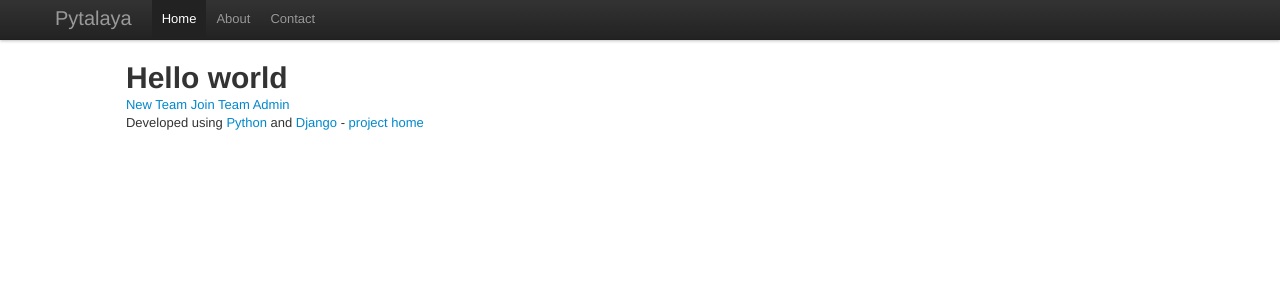
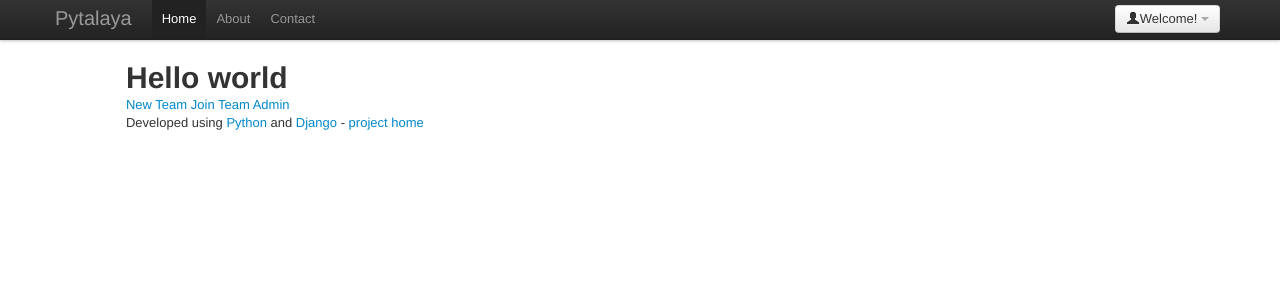
Before and after one commit to fisadev/pytalaya, a Django app: page / in a window 1280 px wide. Shown: the top 300 px of the page. Run offline with Django 3.2, Linux system fonts and the light colour scheme; parts of the project's set-up code (start-up, migrations or seed data) failed here and were passed over; some libraries are stand-ins or nearby versions.

Commit message:
Simple profile dropdown on top right corner

```diff
--- a/pytalaya/app/templates/base.html
+++ b/pytalaya/app/templates/base.html
@@ -40,6 +40,31 @@
             <span class="icon-bar"></span>
           </a>
           <a class="brand" href="/">Pytalaya</a>
+          {% if user.is_authenticated %}
+              <div class="btn-group pull-right">
+                <a class="btn dropdown-toggle" data-toggle="dropdown" href="#">
+                  <i class="icon-user"></i>{{ user.username }}
+                  <span class="caret"></span>
+                </a>
+                <ul class="dropdown-menu">
+                  <li><a href="/account_settings">Account settings</a></li>
+                  <li class="divider"></li>
+                  <li><a href="/logout">Sign Out</a></li>
+                </ul>
+              </div>
+          {% else %}
+              <div class="btn-group pull-right">
+                <a class="btn dropdown-toggle" data-toggle="dropdown" href="#">
+                  <i class="icon-user"></i>Welcome!
+                  <span class="caret"></span>
+                </a>
+                <ul class="dropdown-menu">
+                  <li><a href="/login">Sign In</a></li>
+                  <li class="divider"></li>
+                  <li><a href="/register">Create Account</a></li>
+                </ul>
+              </div>
+          {% endif %}
           <div class="nav-collapse">
             <ul class="nav">
               <li class="active"><a href="/">Home</a></li>
```
